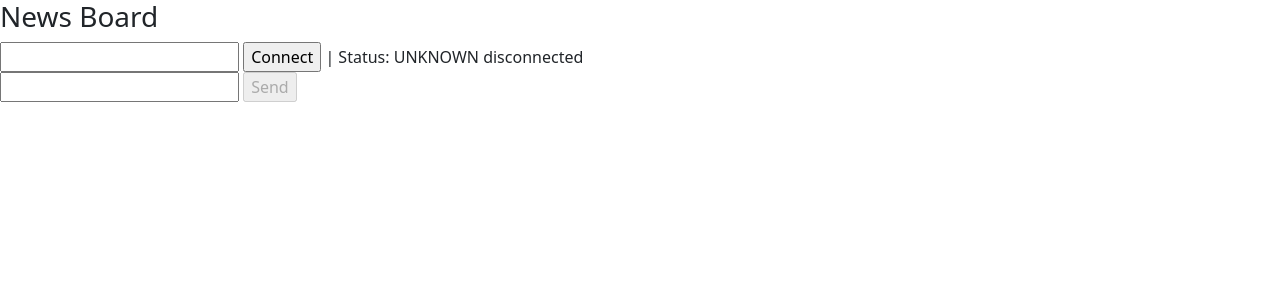
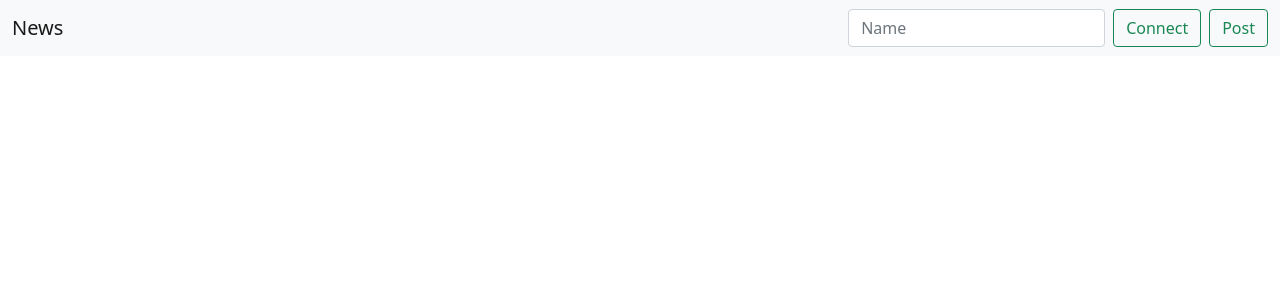
Before and after one commit to apustovitin/nb, a Python web app: template n-board/app/templates/index.html in a window 1280 px wide. Shown: the top 300 px of the page. Run offline with Jinja, Linux system fonts and the light colour scheme; the template is opened without the code that fills it, so the values that code supplies are empty; some libraries are stand-ins or nearby versions.

Commit message:
add bootstap

```diff
--- a/n-board/app/templates/index.html
+++ b/n-board/app/templates/index.html
@@ -2,31 +2,23 @@
 <meta charset="utf-8" />
 <html>
   <head>
+    <script src="http://ajax.googleapis.com/ajax/libs/jquery/2.1.4/jquery.min.js"></script>
+    <script src="https://cdn.jsdelivr.net/npm/bootstrap@5.1.3/dist/js/bootstrap.bundle.min.js" integrity="sha384-ka7Sk0Gln4gmtz2MlQnikT1wXgYsOg+OMhuP+IlRH9sENBO0LRn5q+8nbTov4+1p" crossorigin="anonymous"></script>
     <link href="https://cdn.jsdelivr.net/npm/bootstrap@5.1.3/dist/css/bootstrap.min.css" rel="stylesheet" integrity="sha384-1BmE4kWBq78iYhFldvKuhfTAU6auU8tT94WrHftjDbrCEXSU1oBoqyl2QvZ6jIW3" crossorigin="anonymous">
-    <script src="http://ajax.googleapis.com/ajax/libs/jquery/2.1.4/jquery.min.js">
-    </script>
     <script language="javascript" type="text/javascript">
      $(function() {
        var conn = null;
        var username = "UNKNOWN";
-       function log(msg, date = '') {
-         var control = $('#log');
-         if (!date) {
-           date = new Date();
-           date = date.toISOString()
+       function createNewsCard(content, username, dateArray = []) {
+         if (!dateArray.length) {
+           var timestamp = new Date();
+           var dateString = timestamp.toISOString();
+           dateArray = dateString.split('T');
          }
-         var date_prompt = '(' + date.split('T')[1].slice(0,8) + ') ';
-         control.html(date_prompt + msg + '<br/>' + control.html());
-         control.scrollTop(control.scrollTop() + 1000);
-       }
-       function createNewsCard(content, username, date = '') {
-         if (!date) {
-           timestamp = new Date();
-           date = timestamp.toISOString()
-         }
-         var dateFormated = date.split('T')[0] + ' ' + date.split('T')[1].slice(0,8);
+         var dateFormated = dateArray[0] + ' ' + dateArray[1].slice(0,8);
+         var dateStamp = dateArray[0] + '-' + dateArray[1].slice(0,8) + '-'
          var newNews = $("#news-card").clone();
-         newNews.attr("id","card-" + date).prependTo(".news-log");
+         newNews.attr("id","card-" + dateStamp + username).prependTo(".news-log");
          newNews.find(".card-header").html(username);
          newNews.find(".card-text").html(content);
          newNews.find(".card-footer").html(dateFormated);
@@ -37,9 +29,7 @@
          disconnect();
          var wsUri = (window.location.protocol=='https:'&&'wss://'||'ws://')+window.location.host;
          conn = new WebSocket(wsUri);
-         //log('Connecting...');
          conn.onopen = function() {
-           //log('Connected.');
            conn.send(user);
            update_ui();
          };
@@ -47,26 +37,26 @@
            var data = JSON.parse(e.data);
            switch (data.action) {
              case  'connect':
-               username = data.username;
                var history = JSON.parse(data.history);
+               var lastNews = history[history.length - 1];
+               var dateArray = lastNews.timestamp.split('T')
+               var newNews = $("#news-card").clone();
+               $(".news-log").html(newNews);
+               newNews.prependTo(".news-log");
                history.forEach(news => {
                  console.log(news);
-                 // log(news.content, news.timestamp);
-                 createNewsCard(news.content, data.username, news.timestamp);
+                 var dateArray = news.timestamp.split('T')
+                 createNewsCard(news.content, news.username, dateArray);
                });
-               // log('Connected as ' + username);
                update_ui();
                break;
              case  'disconnect':
                username = data.username;
-               // log('Disconnected ' + username);
                update_ui();
                break;
              case 'join':
-               // log('Joined ' + data.username);
                break;
              case 'sent':
-               // log(data.username + ': ' + data.content);
                createNewsCard(data.content, data.username);
                break;
            }
@@ -79,7 +69,6 @@
        }
        function disconnect() {
          if (conn != null) {
-           //log('Disconnecting...');
            conn.close();
            conn = null;
            name = 'UNKNOWN';
@@ -89,17 +78,21 @@
        function update_ui() {
          if (conn == null) {
            $('#status').text('disconnected');
-           $('#buttonConnect').val('Connect');
-           $('#send').prop("disabled", true);
+           $('#buttonConnect').text('Connect');
+           $('#user').prop("disabled", false);
+           $('#post').prop("disabled", true);
          } else {
            $('#status').text('connected (' + conn.protocol + ')');
-           $('#buttonConnect').val('Disconnect');
-           $('#send').prop("disabled", false);
+           $('#buttonConnect').text('Disconnect');
+           $('#user').prop("disabled", true);
+           $('#post').prop("disabled", false);
          }
-         $('#name').text(username);
        }
        $('#buttonConnect').click(function() {
          var user = $('#user').val();
+         if (!user) {
+           return false;
+         }
          if (conn == null) {
            connect(user);
          } else {
@@ -110,9 +103,7 @@
        });
        $('#send').on('click', function() {
          var text = $('#text').val();
-         var username = $('#name').val();
-         // log('Sending: ' + text);
-         // log(text);
+         var username = $('#user').val();
          conn.send(text);
          createNewsCard(text, username);
          $('#text').val('').focus();
@@ -128,19 +119,35 @@
     </script>
   </head>
   <body>
-    <h3>News Board</h3>
-    <div>
-      <form id="connect" onsubmit="return false;">
-        <input id="user" type="text" />
-        <input id="buttonConnect" type="submit" value="Connect"/>&nbsp;|&nbsp;Status:
-        <span id="name">UNKNOWN</span>
-        <span id="status">disconnected</span>
+    <nav class="navbar navbar-light bg-light">
+      <div class="container-fluid">
+        <a class="navbar-brand" href="#">News</a>
+        <form class="d-flex">
+          <input class="form-control me-2" id="user" type="text" placeholder="Name" aria-label="Connect">
+          <button class="btn btn-outline-success me-2" id="buttonConnect" type="submit">Connect</button>
+          <button class="btn btn-outline-success" type="button" data-bs-toggle="collapse" data-bs-target="#collapseExample" aria-expanded="false" aria-controls="collapseExample">
+            Post
+          </button>
+        </form>
+      </div>
+    </nav>
+
+    <div class="container-fluid my-3 collapse" id="collapseExample">
+      <form>
+        <fieldset id="post" disabled>
+          <div class="mb-3">
+            <label for="exampleFormControlInput1" class="form-label">Title</label>
+            <input type="email" class="form-control" id="title" placeholder="title">
+          </div>
+          <div class="mb-3">
+            <label for="exampleFormControlTextarea1" class="form-label">Text</label>
+            <textarea class="form-control" id="text" rows="3"></textarea>
+          </div>
+          <button type="submit" class="btn btn-primary" id="send">Submit</button>
+        </fieldset>
       </form>
     </div>
-    <form id="chatform" onsubmit="return false;">
-      <input id="text" type="text" />
-      <input id="send" type="button" value="Send" disabled/>
-    </form>
+
     <div class="container-fluid">
       <div class="news-log">
         <div class="card text-center my-2" id="news-card" style='display:none'>
--- a/n-board/app/views.py
+++ b/n-board/app/views.py
@@ -12,11 +12,6 @@ from aiohttp_session import get_session
 from pydantic import BaseModel, ValidationError, constr
 
 log = logging.getLogger(__name__)
-
-
-def get_random_name():
-    fake = Faker()
-    return fake.name()
 
 
 class FormModel(BaseModel):
@@ -49,6 +44,7 @@ async def index(request):
     if msg.type == aiohttp.WSMsgType.text:
         username = msg.data
     log.info('%s joined.', username)
+    print('joined:', username)
     history_json_list = await request.app['pg'].fetchval(
         """
         select coalesce(array_to_json(array_agg(row_to_json(t))), '[]')
```
